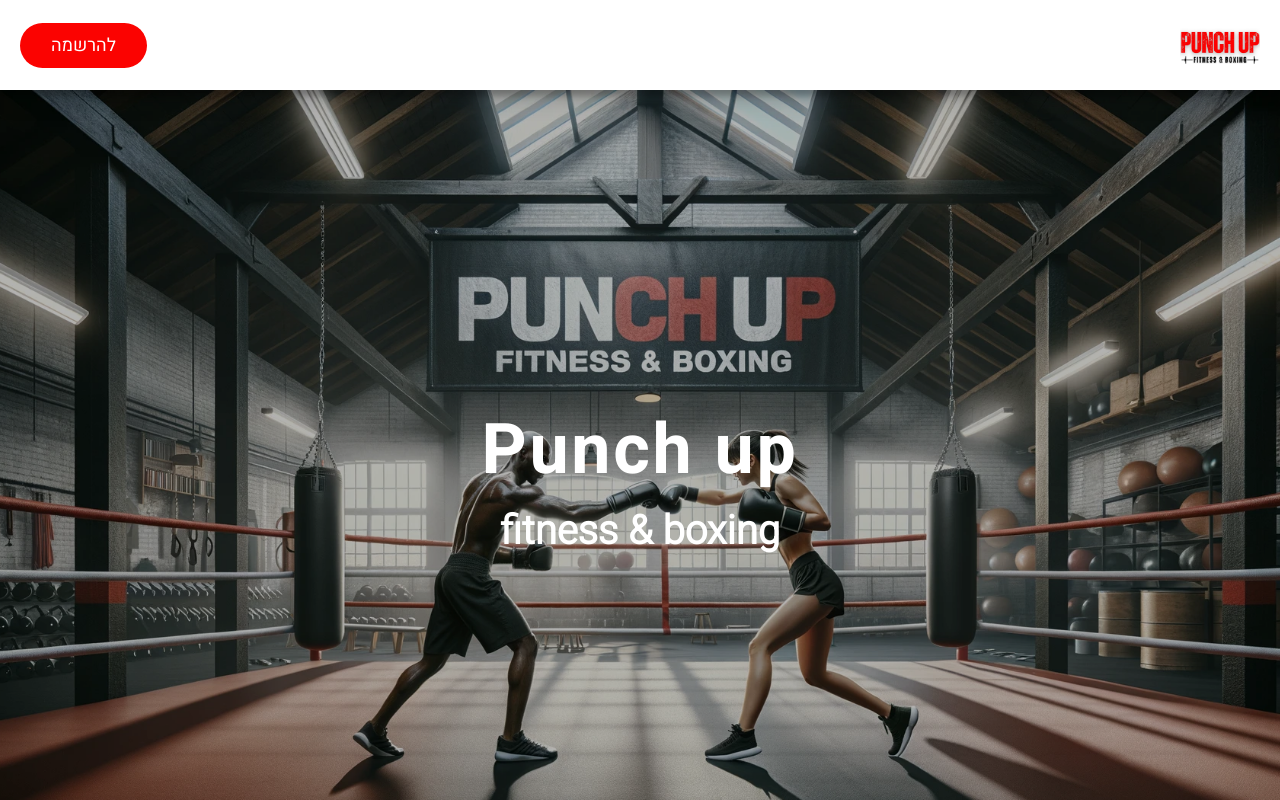
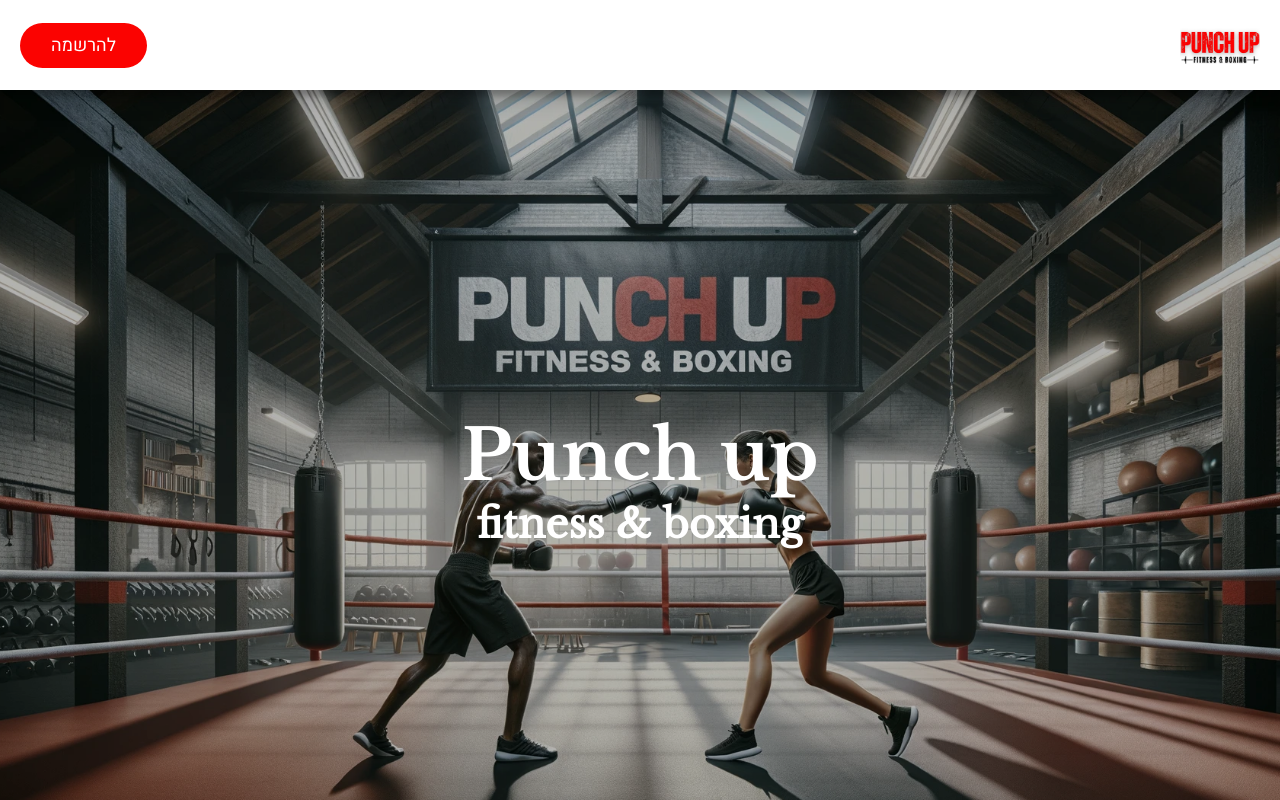
Before and after one commit to Raphael2001/PunchUpLandingPageNext, a Next.js app: page / in a window 1280 px wide. Shown: the top 800 px of the page. Built offline with nearby package versions, Linux system fonts and the light colour scheme.

Commit message:
Change font styles to English in HomeBanner
* Updated title and subtitle font-family to $font-bold-english and $font-english respectively in HomeBanner component
* Removed letter-spacing from title

```diff
--- a/src/components/HomeBanner/HomeBanner.module.scss
+++ b/src/components/HomeBanner/HomeBanner.module.scss
@@ -30,13 +30,12 @@
     justify-content: center;
     .title {
       color: white;
-      font-family: $font-bold;
+      font-family: $font-bold-english;
       font-size: rem(35);
-      letter-spacing: 2.7px;
     }
     .subtitle {
       color: white;
-      font-family: $font-light;
+      font-family: $font-english;
       font-size: rem(24);
     }
   }
```
